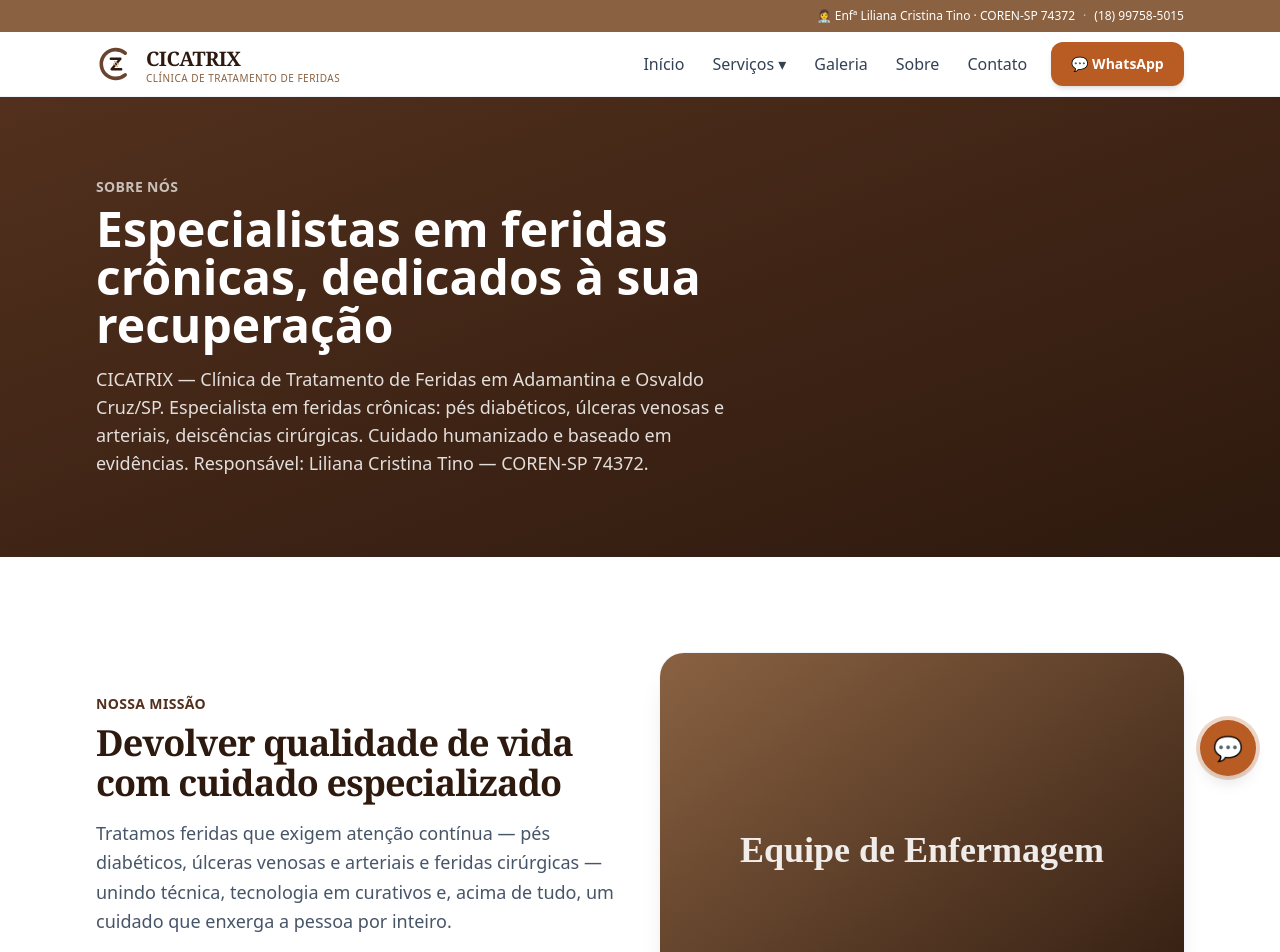
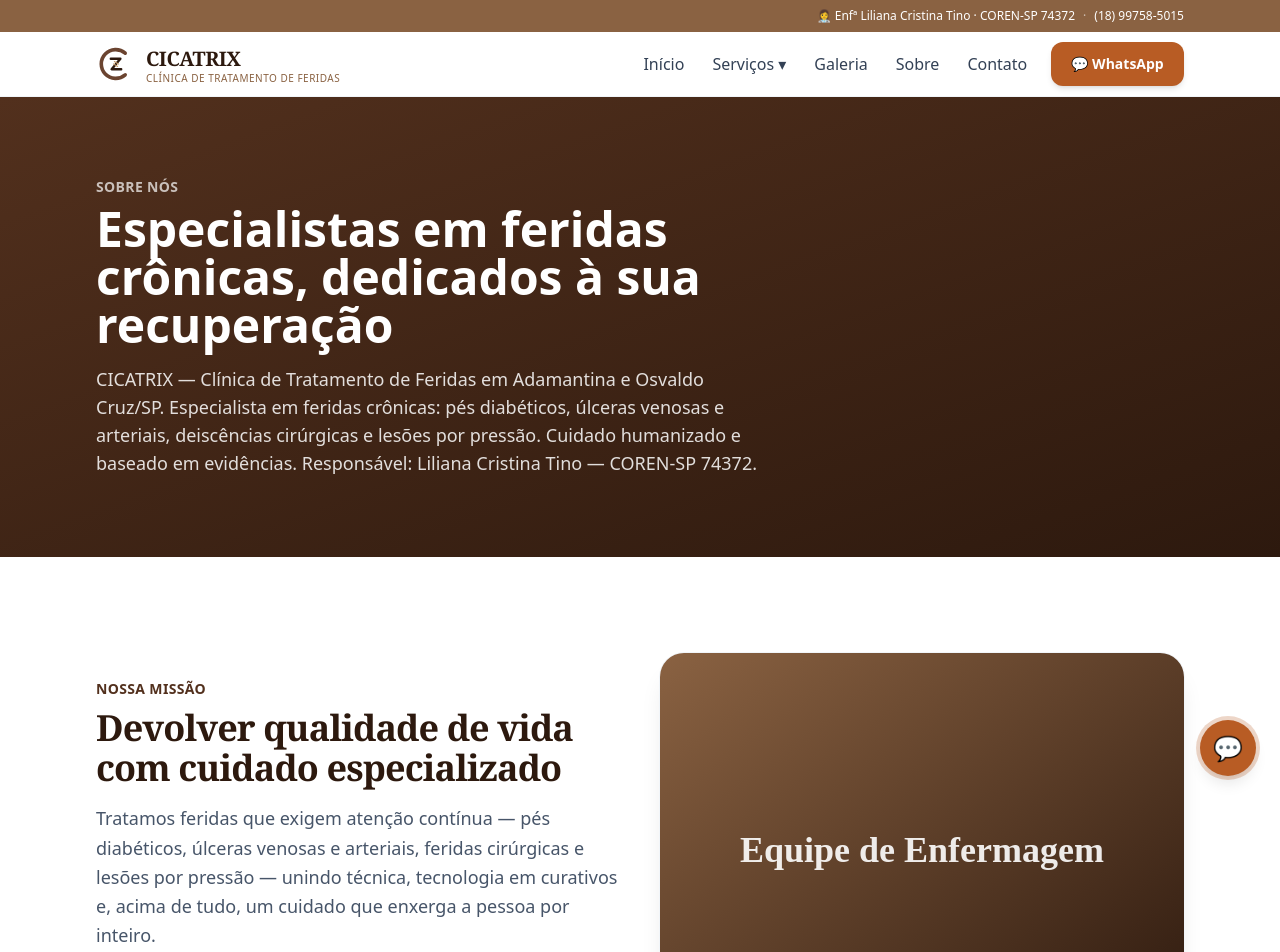
Before and after one commit to aaellondrina-cpu/clinica-feridas, a Next.js app: page /sobre in a window 1280 px wide. Shown: the top 952 px of the page. Built offline with nearby package versions, Linux system fonts and the light colour scheme.

Commit message:
content: inclui 'lesoes por pressao' na enumeracao de especialidades (hero, meta/descricao e Sobre)

```diff
--- a/app/sobre/page.tsx
+++ b/app/sobre/page.tsx
@@ -36,7 +36,7 @@
               <span className="text-sm font-bold uppercase tracking-wide text-primary">Nossa missão</span>
               <h2 className="h-section mt-2">Devolver qualidade de vida com cuidado especializado</h2>
               <p className="mt-4 text-lg leading-relaxed text-slate-600">
-                Tratamos feridas que exigem atenção contínua — pés diabéticos, úlceras venosas e arteriais e feridas cirúrgicas —
+                Tratamos feridas que exigem atenção contínua — pés diabéticos, úlceras venosas e arteriais, feridas cirúrgicas e lesões por pressão —
                 unindo técnica, tecnologia em curativos e, acima de tudo, um cuidado que enxerga a pessoa por inteiro.
               </p>
               <Link href="/contato/" className="btn-primary mt-6">Agendar avaliação</Link>
--- a/components/HeroSection.tsx
+++ b/components/HeroSection.tsx
@@ -21,7 +21,7 @@
             </h1>
             <p className="mt-5 max-w-xl text-lg leading-relaxed text-white/85">
               CICATRIX — Clínica de Tratamento de Feridas. Pés diabéticos, úlceras venosas e arteriais,
-              deiscências cirúrgicas. Avaliação cuidadosa e acompanhamento até a cicatrização.
+              deiscências cirúrgicas e lesões por pressão. Avaliação cuidadosa e acompanhamento até a cicatrização.
             </p>
             <div className="mt-8 flex flex-col gap-3 sm:flex-row">
               <a href={whatsappHref()} target="_blank" rel="noopener" className="btn-secondary" data-testid="hero-whatsapp">💬 Falar no WhatsApp</a>
--- a/lib/metadata.ts
+++ b/lib/metadata.ts
@@ -10,7 +10,7 @@
   subtitulo: "Clínica de Tratamento de Feridas",
   slogan: "Especialista em Feridas Crônicas",
   descricao:
-    "CICATRIX — Clínica de Tratamento de Feridas em Adamantina e Osvaldo Cruz/SP. Especialista em feridas crônicas: pés diabéticos, úlceras venosas e arteriais, deiscências cirúrgicas. Cuidado humanizado e baseado em evidências. Responsável: Liliana Cristina Tino — COREN-SP 74372.",
+    "CICATRIX — Clínica de Tratamento de Feridas em Adamantina e Osvaldo Cruz/SP. Especialista em feridas crônicas: pés diabéticos, úlceras venosas e arteriais, deiscências cirúrgicas e lesões por pressão. Cuidado humanizado e baseado em evidências. Responsável: Liliana Cristina Tino — COREN-SP 74372.",
   url: "https://clinica-feridas.vercel.app",
   whatsapp: "5518997585015",
   telefone: "(18) 99758-5015",
```
